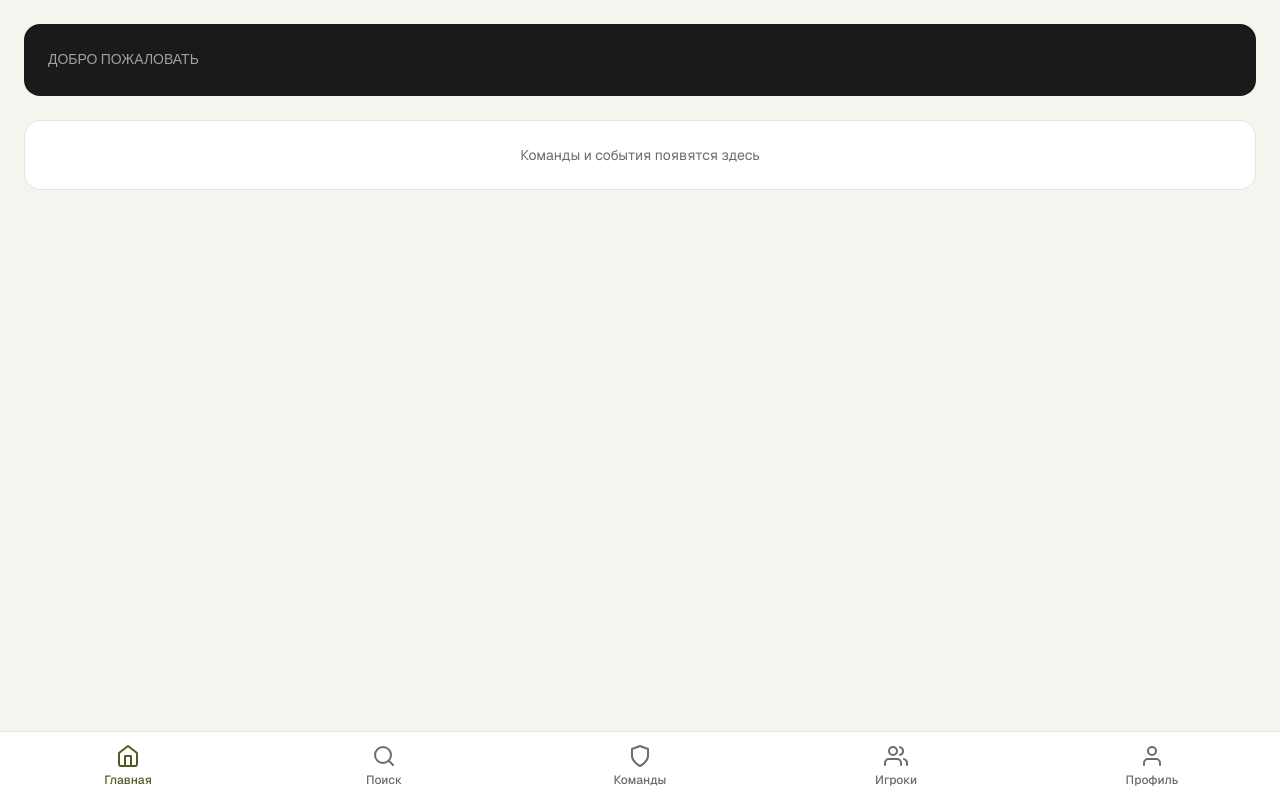
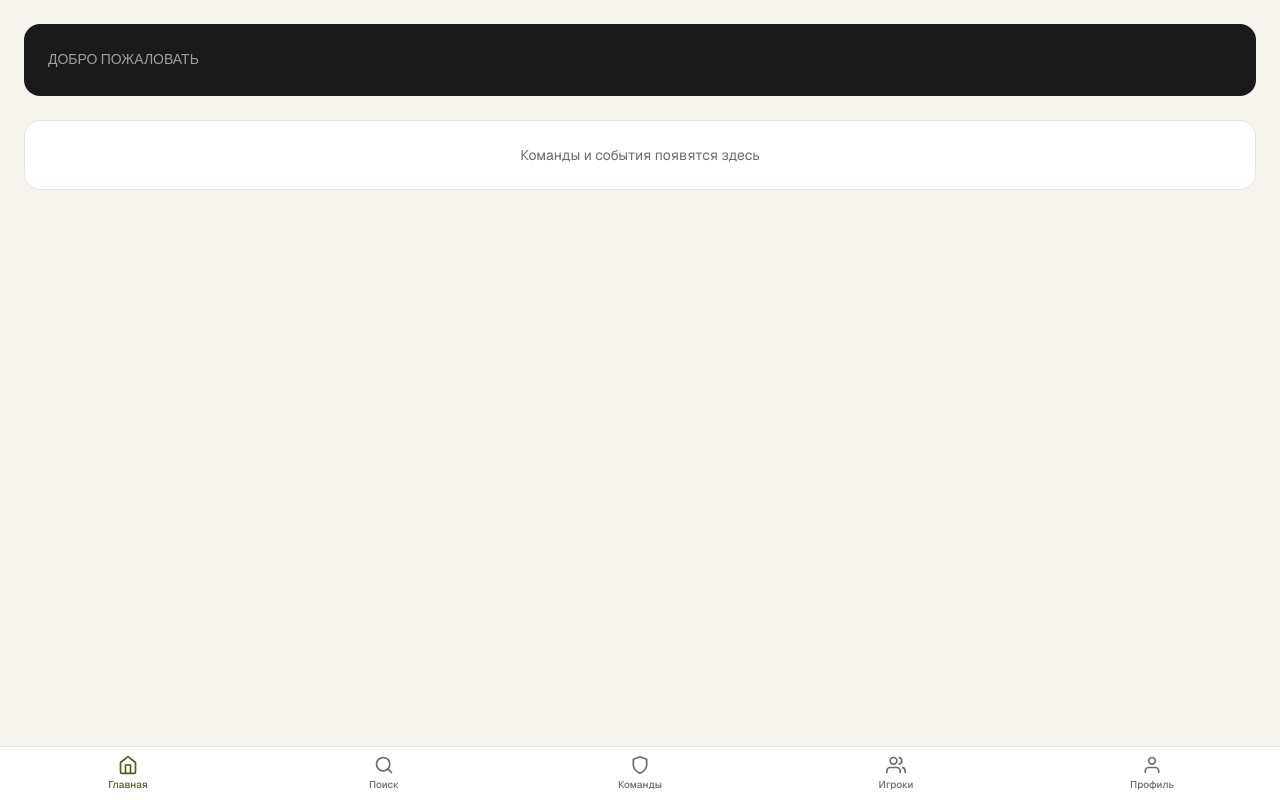
Before and after one commit to AbrosimovVladislav/sporty-2.0, a Next.js app: page /home in a window 1280 px wide. Built offline with nearby package versions, Linux system fonts and the light colour scheme.

Commit message:
p-18-Iteration_7

```diff
--- a/src/components/BottomTabs.tsx
+++ b/src/components/BottomTabs.tsx
@@ -61,7 +61,7 @@ export function BottomTabs({ tabs }: { tabs: Tab[] }) {
             <Link
               key={tab.href}
               href={tab.href}
-              className={`flex-1 flex flex-col items-center gap-1 py-3 text-xs transition-colors ${
+              className={`flex-1 flex flex-col items-center gap-0.5 py-2 text-[10px] transition-colors ${
                 isActive ? "text-primary" : "text-foreground-secondary"
               }`}
             >
--- a/src/components/Icons.tsx
+++ b/src/components/Icons.tsx
@@ -1,6 +1,6 @@
 // Simple SVG icons for bottom tabs (24x24)
 
-const iconProps = { width: 24, height: 24, fill: "none", stroke: "currentColor", strokeWidth: 2, strokeLinecap: "round" as const, strokeLinejoin: "round" as const };
+const iconProps = { width: 20, height: 20, fill: "none", stroke: "currentColor", strokeWidth: 2, strokeLinecap: "round" as const, strokeLinejoin: "round" as const };
 
 export function HomeIcon() {
   return (
```
